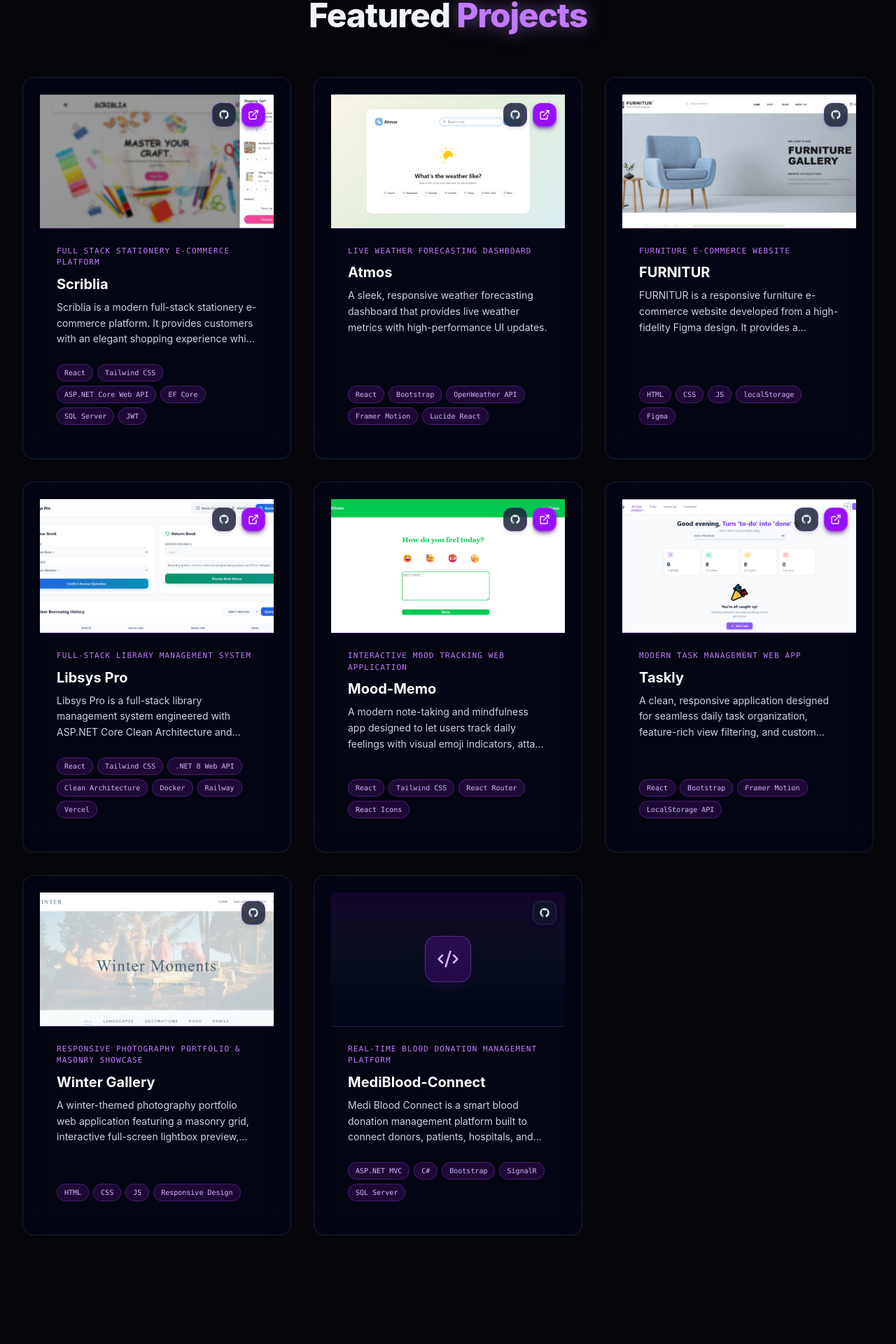
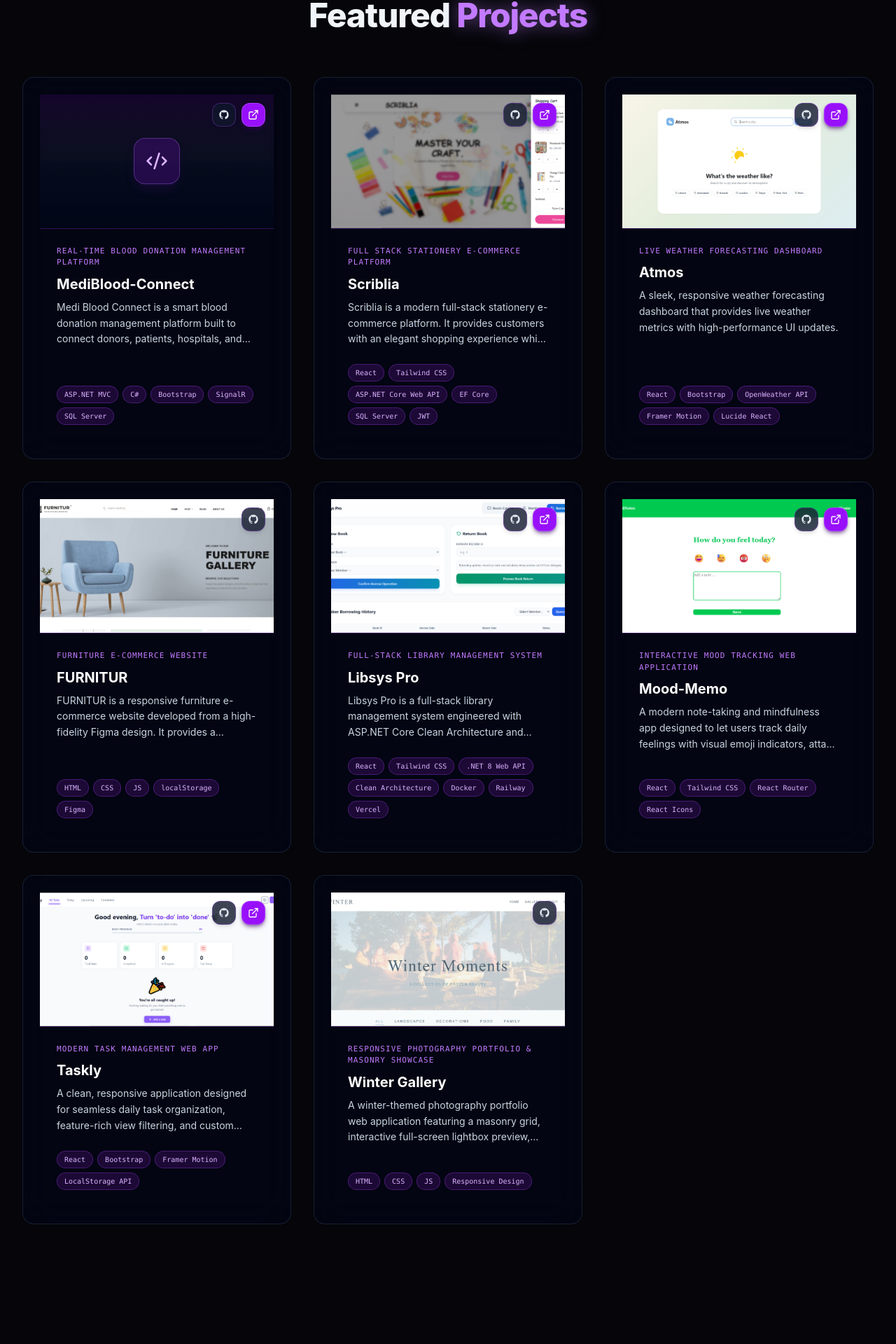
Before and after one commit to FatmaTahir/Portfolio, a React (Vite) app: page / in a window 1280 px wide. Shown: the part 2641-4561 px from the top of the page at 70% size. Built offline with nearby package versions, Linux system fonts and the light colour scheme.

Commit message:
Update portfolioData.js

```diff
--- a/src/data/portfolioData.js
+++ b/src/data/portfolioData.js
@@ -57,6 +57,17 @@ export const PORTFOLIO_DATA = {
     }
   ],
   projects: [
+     {
+      id: "mediblood-connect",
+      title: "MediBlood-Connect",
+      subtitle: "Real-Time Blood Donation Management Platform",
+      description: "Medi Blood Connect is a smart blood donation management platform built to connect donors, patients, hospitals, and blood banks efficiently. It helps users find available blood donors based on blood group type, manage emergency requests, and streamline the blood donation process using modern web technologies.",
+      image: null,
+      tags: ["ASP.NET MVC", "C#", "Bootstrap", "SignalR", "SQL Server"],
+      github: "https://github.com/FatmaTahir/MediBlood-Connect",
+      demo: "https://medibloodconnect-acafg2hrgjakbsfz.swedencentral-01.azurewebsites.net",
+      featured: true
+    },
     {
       id: "scriblia",
       title: "Scriblia",
@@ -176,17 +187,6 @@ export const PORTFOLIO_DATA = {
       github: "https://github.com/FatmaTahir/Winter-Gallery",
       demo: null,
       featured: true
-    },
-    {
-      id: "mediblood-connect",
-      title: "MediBlood-Connect",
-      subtitle: "Real-Time Blood Donation Management Platform",
-      description: "Medi Blood Connect is a smart blood donation management platform built to connect donors, patients, hospitals, and blood banks efficiently. It helps users find available blood donors based on blood group type, manage emergency requests, and streamline the blood donation process using modern web technologies.",
-      image: null,
-      tags: ["ASP.NET MVC", "C#", "Bootstrap", "SignalR", "SQL Server"],
-      github: "https://github.com/FatmaTahir/MediBlood-Connect",
-      demo: null,
-      featured: true
     }
   ],
   education: [
```
